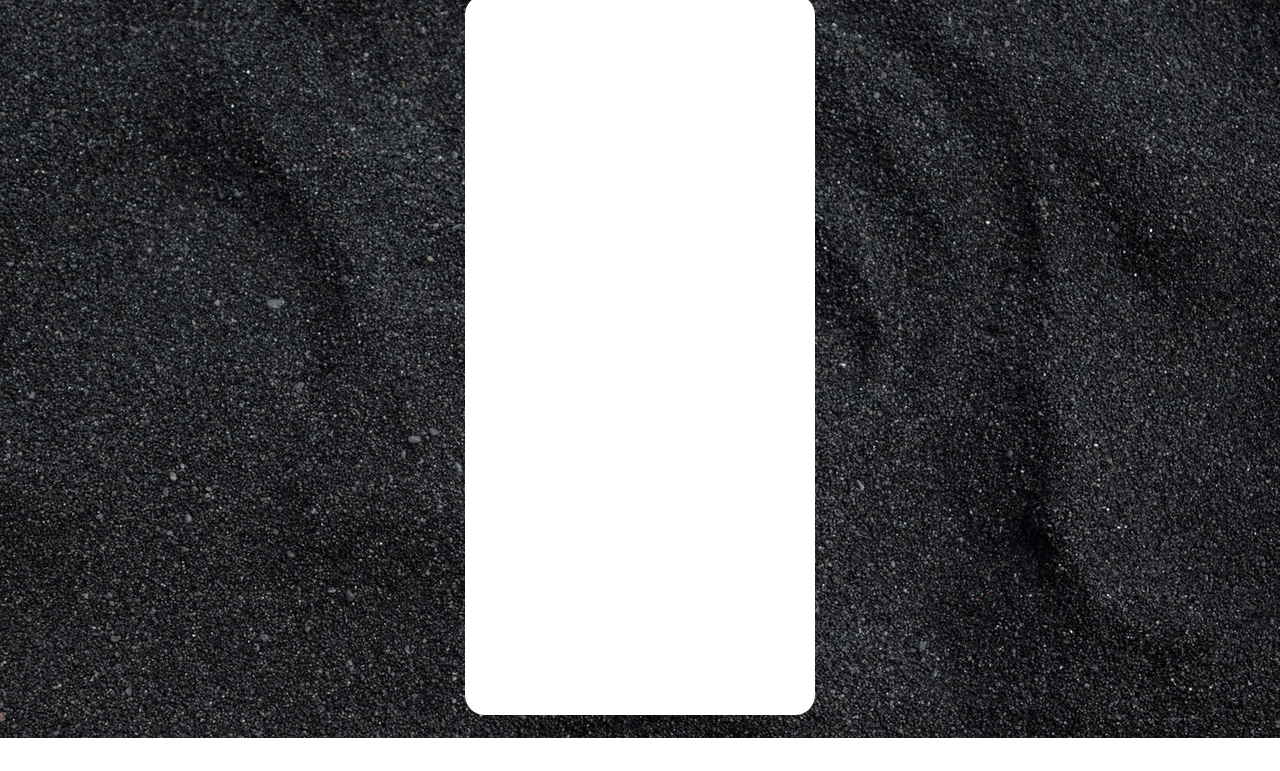
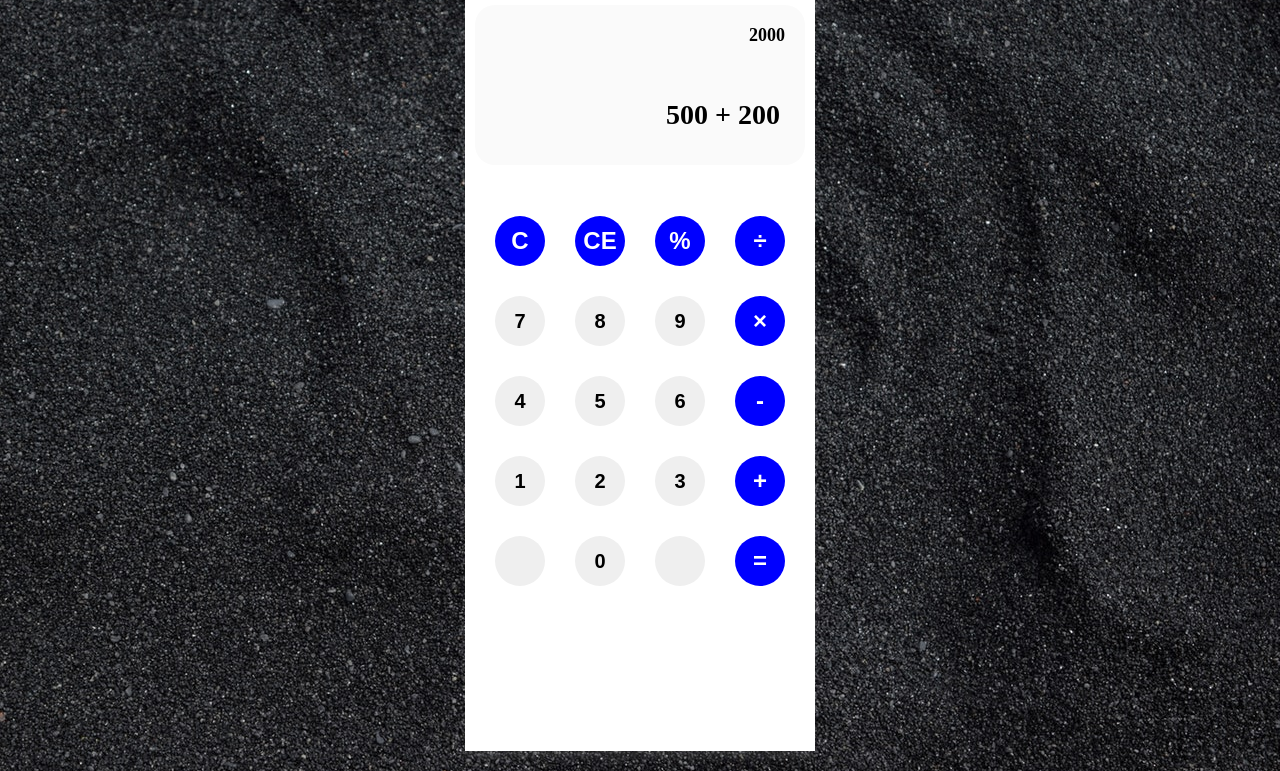
Before and after one commit to gentlesammy/cchubcalculator, a plain HTML site: page index.html in a window 1280 px wide. Shown: the part 62-833 px from the top of the page. Before the commit the page ends 800 px from the top, so only its background shows below. Drawn offline with Linux system fonts and the light colour scheme.

Commit message:
ui set up complete

```diff
--- a/css/index.css
+++ b/css/index.css
@@ -23,6 +23,81 @@ h1{
     background: white;
     min-height: 90vh;
     margin:auto;
+    padding:10px;
+    margin-bottom:20px;
+    /* display: flex;
+    flex-direction: column;
+    justify-content: space-between; */
+    box-shadow: 0 8px 6px 0px rgba(250, 250, 250, 0.1);
+}
+
+.result_section{
+    background: #fafafa;
+    height: 20vh;
+    width: 100%;
     border-radius: 20px;
-    padding:10px;
 }
+
+.history{
+    height: 40%;
+    margin: 0 20px;
+    padding-top:20px;
+    font-size: 18px;
+    text-align:right;
+    font-weight: 600;
+
+
+}
+.output {
+    height: 50%;
+     font-size: 28px;
+      margin: 10px 25px;
+    padding-top:20px;
+    text-align:right;
+    font-weight: 900;
+}
+.operator_operand_section{
+    margin-top:2vh;
+    height: 70vh;
+    border-radius: 20px;
+    padding-left:5px;
+    padding-top:20px;
+}
+
+.operator, .operand, .empty{
+    width: 50px;
+    height: 50px;
+    margin:15px;
+    float: left;
+    border-radius: 50%;
+    border-width: 0px;
+    transition: 0.6s;
+    font-size: 20px;
+    font-weight: 600;
+}
+
+.operator, .operand{
+    cursor: pointer;
+}
+
+.operator:hover, .operand:hover{
+    background: black;
+    color: white;
+    font-weight: bolder;
+    transform: scale(1.1);
+}
+
+.operator:focus, .operand:focus{
+    border-width: 0px;
+    outline: 0px;
+}
+
+.empty:focus{
+    border-width: 0px;
+    outline: 0px;
+}
+.operator{
+    background: blue;
+    color: white;
+     font-size: 24px;
+}
--- a/index.html
+++ b/index.html
@@ -11,25 +11,42 @@
 
 </head>
 <body>
-            <h1>SIMPLE CALCULATOR</h1>
+            <h1>CCHUB CALCULATOR</h1>
 
             <div class="container">
-
+                <!-- result display section -->
+                <div class="result_section">
+                    <div class="history">
+                        <p class="history_value">2000</p>
+                    </div>
+                    <div class="output">
+                        <p class="output_value">500 + 200</p>
+                    </div>
+                </div>
+                <!-- operands and operator area -->
+                 <div class="operator_operand_section">
+                    <button class="operator" id="clear">C</button>
+                    <button class="operator" id="backspace">CE</button>
+                    <button class="operator" id="%">%</button>
+                    <button class="operator" id="/">&#247</button>
+                    <button class="operand" id="7">7</button>
+                    <button class="operand" id="8">8</button>
+                    <button class="operand" id="9">9</button>
+                    <button class="operator" id="*">&times</button>
+                    <button class="operand" id="4">4</button>
+                    <button class="operand" id="5">5</button>
+                    <button class="operand" id="6">6</button>
+                    <button class="operator" id="-">-</button>
+                    <button class="operand" id="1">1</button>
+                    <button class="operand" id="2">2</button>
+                    <button class="operand" id="3">3</button>
+                    <button class="operator" id="+">+</button>
+                    <button class="empty" id="empty"></button>
+                    <button class="operand" id="0">0</button>
+                    <button class="empty" id="empty"></button>
+                    <button class="operator" id="=">=</button>
+                </div>
             </div>
-
-
-
-
-
-
-
-
-
-
-
-
-
-
 <script src="script/index.js"></script>
 </body>
 </html>
```
